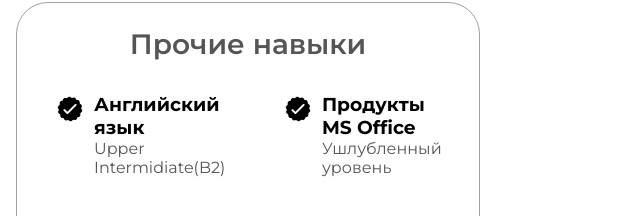
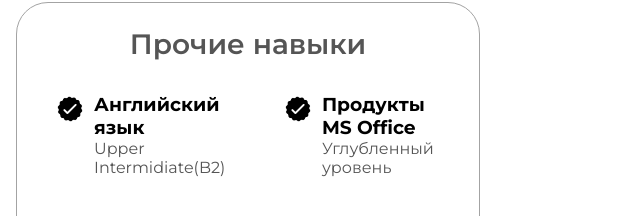
Before and after one commit to BigMezen/CV-Kirill-Mezenev, a plain HTML site: page index.html in a window 1280 px wide. Shown: the part 1803-2019 px from the top of the page, 640-1280 px from the left. Drawn offline with Linux system fonts and the light colour scheme.

Commit message:
Исправить опечатку в секции навыков

```diff
--- a/index.html
+++ b/index.html
@@ -156,7 +156,7 @@
                             <img src="checkmark.png" alt="Experience icon" class="icon" />
                             <div>
                                 <h3>Продукты MS Office</h3>
-                                <p>Ушлубленный уровень</p>
+                                <p>Углубленный уровень</p>
                             </div>
                         </article>
                         <article>
```
